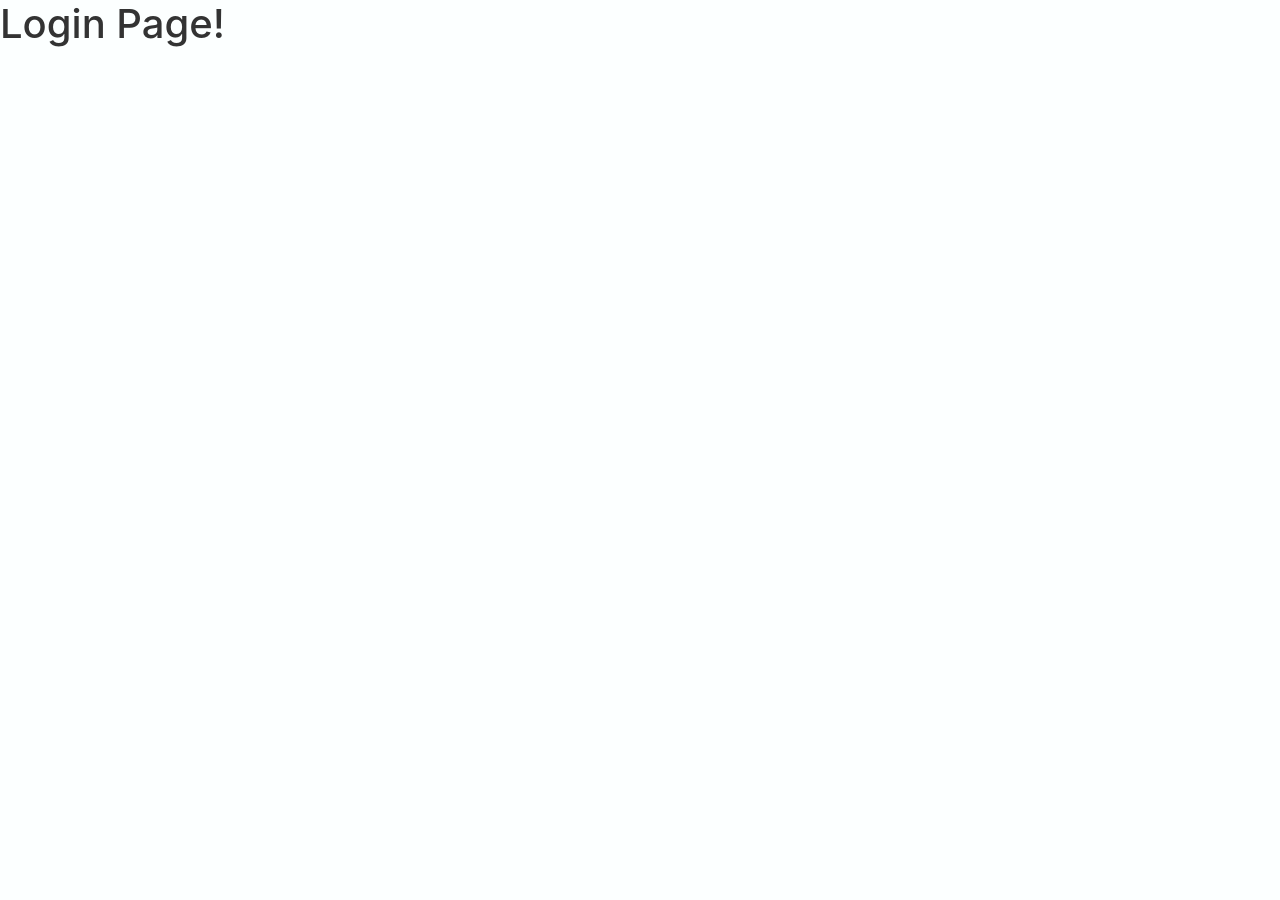
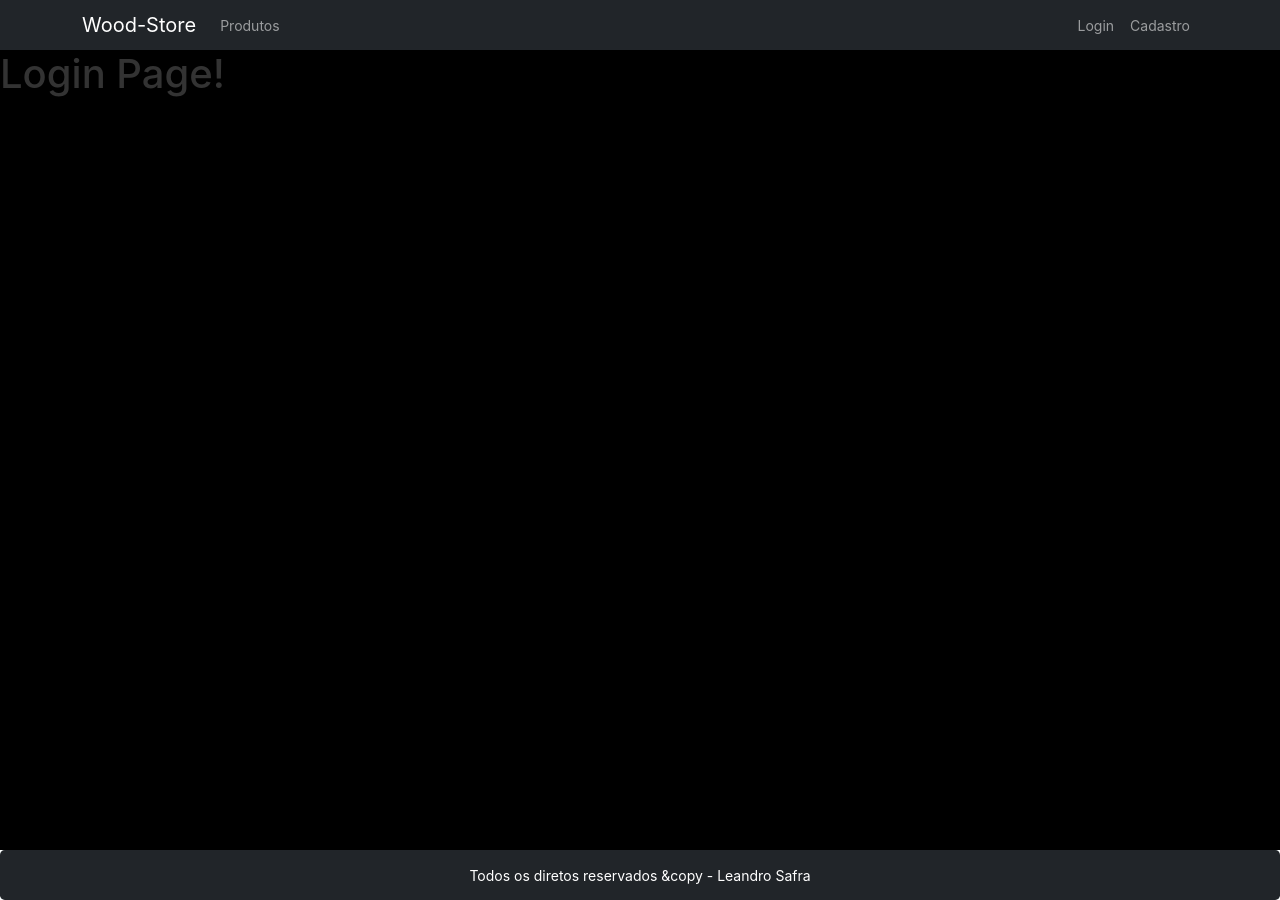
Before and after one commit to SafraPC/Wood-Store, a React (Create React App) app in the folder frontend/: page /login in a window 1280 px wide. Before the commit the page ends 800 px from the top, so only its background shows below. Built offline with nearby package versions, Linux system fonts and the light colour scheme.

Commit message:
frontend: create header/footer components and adapt them to R6

```diff
--- a/frontend/package.json
+++ b/frontend/package.json
@@ -6,6 +6,7 @@
     "@testing-library/jest-dom": "^5.16.1",
     "@testing-library/react": "^12.1.2",
     "@testing-library/user-event": "^13.5.0",
+    "@types/cors": "^2.8.12",
     "@types/jest": "^27.4.0",
     "@types/node": "^16.11.19",
     "@types/react": "^17.0.38",
@@ -16,6 +17,7 @@
     "axios": "^0.24.0",
     "bootstrap": "^5.1.3",
     "react": "^17.0.2",
+    "react-bootstrap": "^2.1.1",
     "react-dom": "^17.0.2",
     "react-icons": "^4.3.1",
     "react-router": "^6.2.1",
--- a/frontend/src/components/Footer/index.tsx
+++ b/frontend/src/components/Footer/index.tsx
@@ -1,10 +1,11 @@
 import React from "react";
+import { StyledFooter } from "./styles";
 
 const Footer: React.FC = () => {
 	return (
-		<div>
-			<span>Footer</span>
-		</div>
+		<StyledFooter>
+			<span>Todos os diretos reservados &copy - Leandro Safra</span>
+		</StyledFooter>
 	);
 };
 
--- /dev/null
+++ b/frontend/src/components/Footer/styles.ts
@@ -0,0 +1,12 @@
+import styled from "styled-components";
+
+export const StyledFooter = styled.footer`
+	display: flex;
+	justify-content: space-around;
+	align-items: center;
+	height: 50px;
+	background-color: #212529;
+	border-radius: 0.3rem;
+	color: white;
+	padding: 0px 1rem 0px 1rem;
+`;
--- a/frontend/src/components/Header/index.tsx
+++ b/frontend/src/components/Header/index.tsx
@@ -1,10 +1,32 @@
 import React from "react";
+import { Container, Nav, Navbar } from "react-bootstrap";
+import { useNavigate } from "react-router";
 
 const Header: React.FC = () => {
+	const navigate = useNavigate();
+	//Navigate to other pages
+	const redirect = (url: string) => {
+		navigate(url);
+	};
+
 	return (
-		<div>
-			<span>Header</span>
-		</div>
+		<Navbar bg="dark" variant="dark">
+			<Container>
+				<Navbar.Brand
+					style={{ cursor: "pointer" }}
+					onClick={() => redirect("/who-we-are")}
+				>
+					Wood-Store
+				</Navbar.Brand>
+				<Nav className="me-auto">
+					<Nav.Link onClick={() => redirect("/products")}>Produtos</Nav.Link>
+				</Nav>
+				<Nav>
+					<Nav.Link onClick={() => redirect("/login")}>Login</Nav.Link>
+					<Nav.Link onClick={() => redirect("/register")}>Cadastro</Nav.Link>
+				</Nav>
+			</Container>
+		</Navbar>
 	);
 };
 
--- a/frontend/src/components/Page/index.tsx
+++ b/frontend/src/components/Page/index.tsx
@@ -1,11 +1,15 @@
 import React from "react";
+import { Footer } from "../Footer";
+import { Header } from "../Header";
+import { StyledPage } from "./styles";
 
 const Page: React.FC = ({ children }) => {
 	return (
-		<div>
-			<span>Page Component</span>
-			{children}
-		</div>
+		<>
+			<Header />
+			<StyledPage>{children}</StyledPage>
+			<Footer />
+		</>
 	);
 };
 
--- /dev/null
+++ b/frontend/src/components/Page/styles.ts
@@ -0,0 +1,8 @@
+import styled from "styled-components";
+
+export const StyledPage = styled.main`
+	min-height: 100vh;
+	height: 100%;
+	width: 100%;
+	background-color: black;
+`;
--- a/frontend/src/pages/Login/index.tsx
+++ b/frontend/src/pages/Login/index.tsx
@@ -1,12 +1,13 @@
 import React from "react";
+import { Page } from "../../components/Page";
 
 // import { Container } from './styles';
 
 const Login: React.FC = () => {
 	return (
-		<div>
+		<Page>
 			<h1>Login Page!</h1>
-		</div>
+		</Page>
 	);
 };
 
--- a/frontend/src/pages/WhoWeAre/index.tsx
+++ b/frontend/src/pages/WhoWeAre/index.tsx
@@ -1,14 +1,10 @@
 import React from "react";
-import { Footer } from "../../components/Footer";
-import { Header } from "../../components/Header";
 import { Page } from "../../components/Page";
-// import { Container } from './styles';
 
 const WhoWeAre: React.FC = () => {
 	return (
 		<Page>
-			<Header />
-			<Footer />
+			<h1>Who We Are Page!</h1>
 		</Page>
 	);
 };
--- a/frontend/src/router.tsx
+++ b/frontend/src/router.tsx
@@ -6,7 +6,7 @@ import WhoWeAre from "./pages/WhoWeAre";
 function AppRoutes() {
 	return (
 		<Routes>
-			<Route path="/" element={<WhoWeAre />} />
+			<Route path="/who-we-are" element={<WhoWeAre />} />
 			<Route path="/login" element={<Login />} />
 		</Routes>
 	);
--- a/frontend/tsconfig.json
+++ b/frontend/tsconfig.json
@@ -16,6 +16,6 @@
 		"skipLibCheck": true,
 		"resolveJsonModule": true
 	},
-	"exclude": ["node_modules"],
+	"exclude": ["node_modules", "tsconfig.json"],
 	"include": ["./src"]
 }
```
Also changed, not shown: 1 other file (tests, documents, lock files or other folders).
